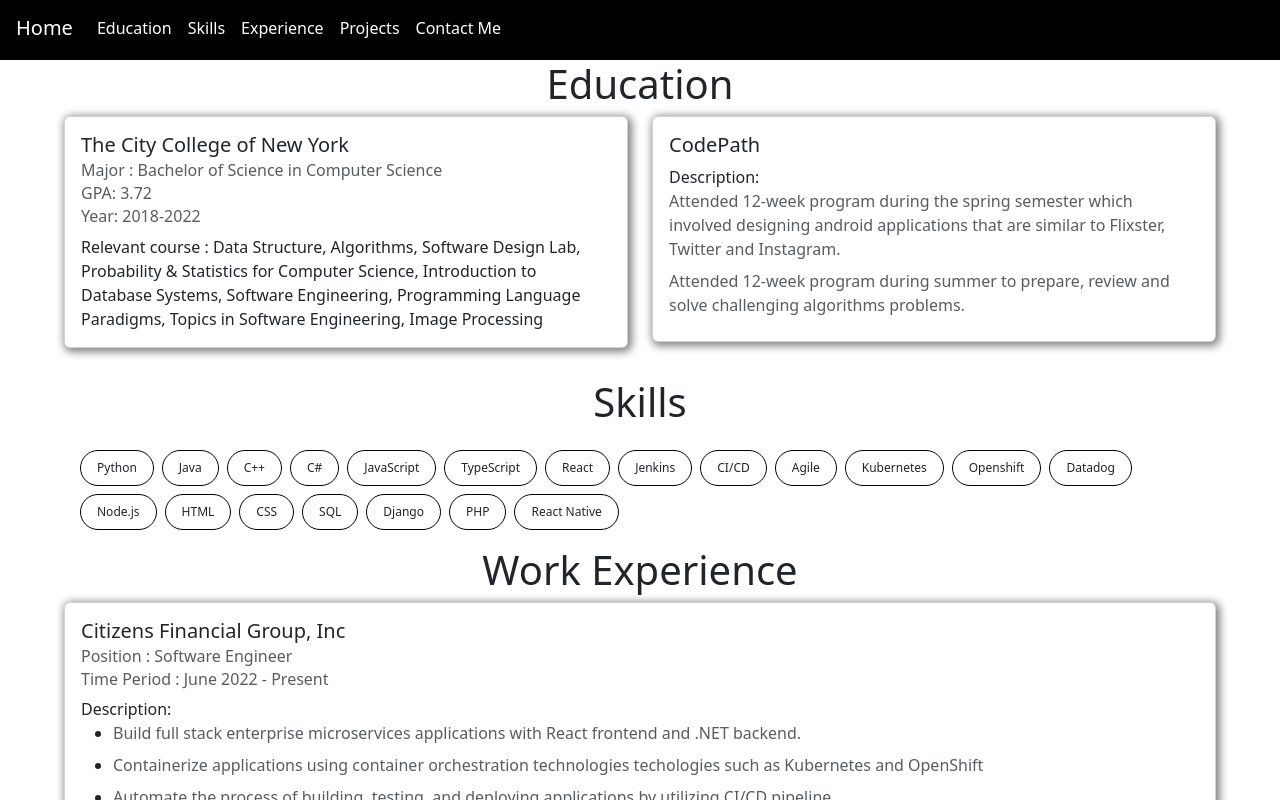
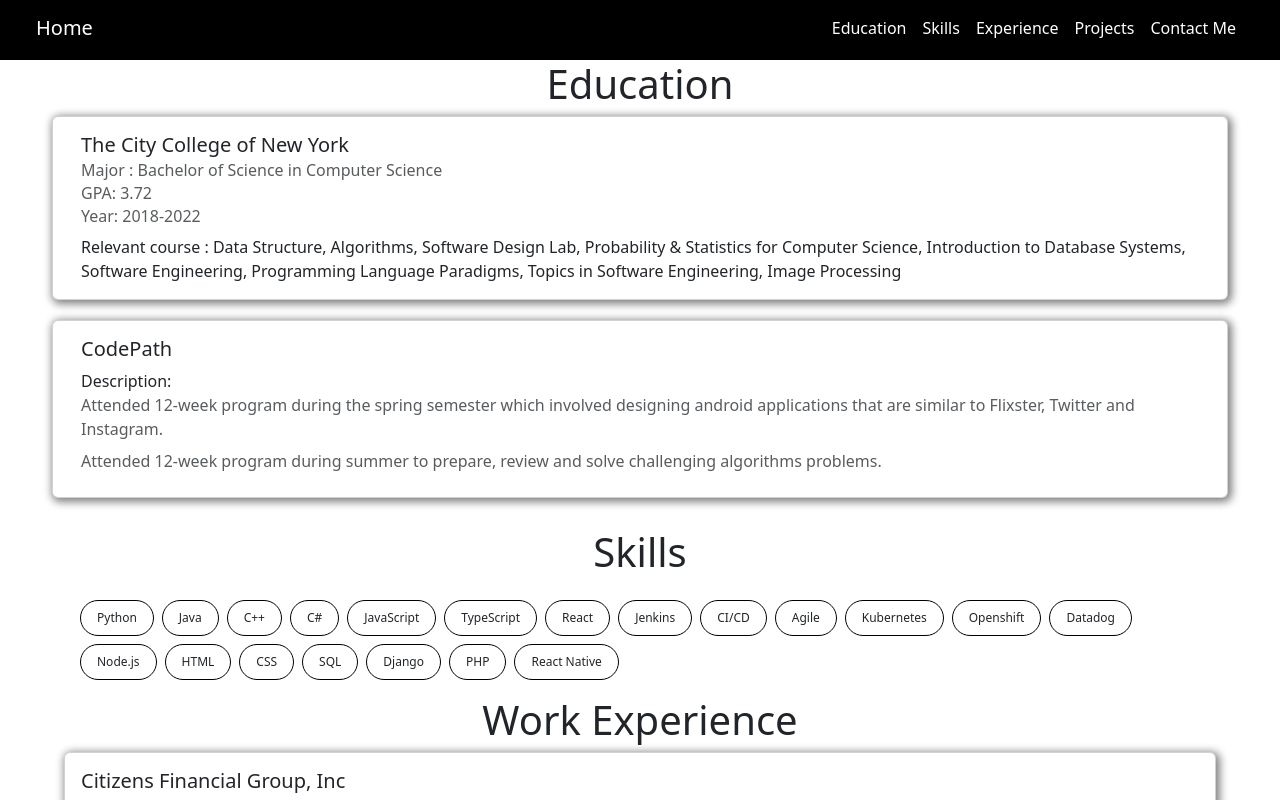
Before and after one commit to qxou14/personal_website, a React (Create React App) app: page / in a window 1280 px wide. Shown: the top 800 px of the page. Built offline with nearby package versions, Linux system fonts and the light colour scheme.

Commit message:
fix header

```diff
--- a/src/Component/EducationPage.js
+++ b/src/Component/EducationPage.js
@@ -7,8 +7,7 @@
       <h1 id="education" className="section-header-name">
         Education
       </h1>
-      <Row>
-        <Col className="education-content">
+      <Row className="education-content">
         <Card key={education.key} className="education-card">
           <Card.Body>
             <Card.Title>{education.name}</Card.Title>
@@ -21,14 +20,12 @@
             <Card.Subtitle className="mb-2 text-muted">
               Year: {education.year}
             </Card.Subtitle>
-              <Card.Text>
-                Relevant course : {education.relevant_course}
-              </Card.Text>
+            <Card.Text>Relevant course : {education.relevant_course}</Card.Text>
           </Card.Body>
         </Card>
-        </Col>
+      </Row>
 
-        <Col className="education-content">
+      <Row className="education-content">
         <Card key={extra.key} className="education-card">
           <Card.Body>
             <Card.Title>{extra.name}</Card.Title>
@@ -42,7 +39,6 @@
             </div>
           </Card.Body>
         </Card>
-        </Col>
       </Row>
     </div>
   );
--- a/src/Component/Header.js
+++ b/src/Component/Header.js
@@ -10,7 +10,7 @@
     <div className="header">
       <Navbar>
         <Navbar.Brand className="custom-nav-link">Home</Navbar.Brand>
-        <Nav className="me-auto">
+        <Nav className="header-label">
           <Nav.Link
             eventKey={1}
             onClick={() => clickHeader("education")}
--- a/src/Style/app.css
+++ b/src/Style/app.css
@@ -66,6 +66,7 @@
 
 .education-content {
   transition: transform 0.3s ease;
+  margin-bottom: 20px;
 }
 
 .education-content:hover {
@@ -73,7 +74,6 @@
 }
 
 .education-card {
-  min-height: 210px;
   box-shadow: 2px 2px 8px 2px gray;
 }
 
@@ -84,6 +84,14 @@
   width: 100%;
   z-index: 1000;
   height: 60px;
+  padding-left: 36px;
+  padding-right: 36px;
+}
+
+.header-label {
+  width: 100%;
+  display: flex;
+  justify-content: flex-end;
 }
 
 .content {
```
Lines whose indentation alone changed are shown as unchanged.
